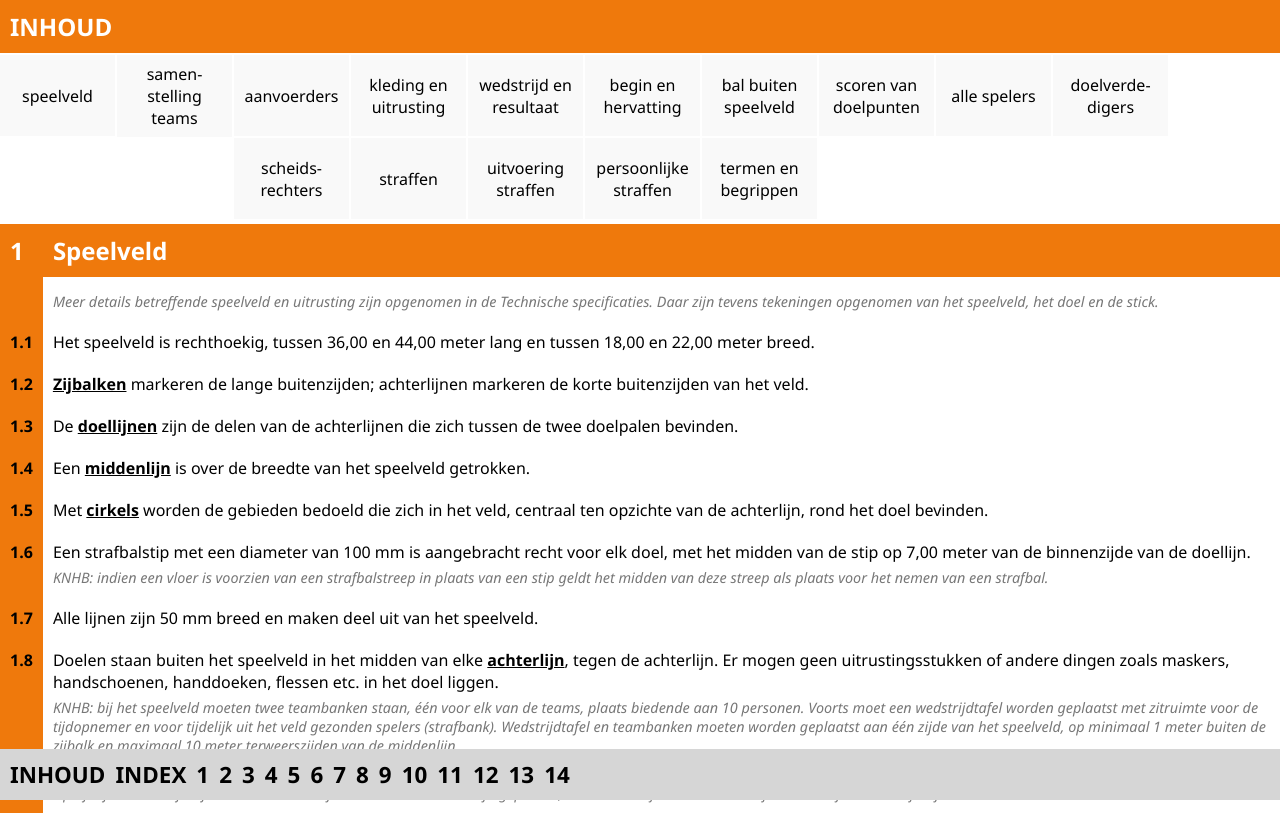
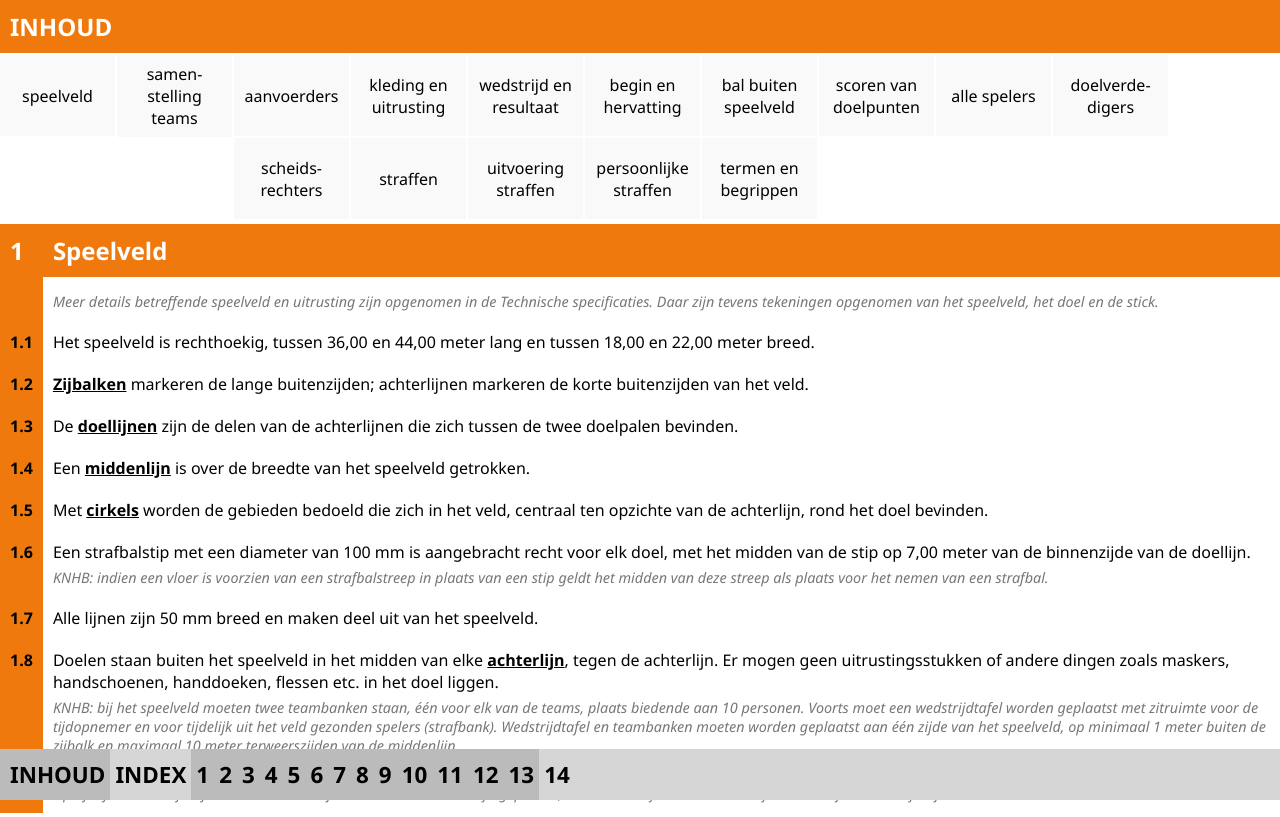
Before and after one commit to spelregels/zaalhockey, a plain HTML site: page index.html in a window 1280 px wide. Shown: the top 817 px of the page. Drawn offline with Linux system fonts and the light colour scheme.

Commit message:
menu highlight

```diff
--- a/index.html
+++ b/index.html
@@ -35,7 +35,7 @@ TR {
 	border-collapse	:collapse;
 }
 TD {
-	padding : 10px;
+	padding : 0px;
 	border : none;
 	border-collapse	:collapse;
 }
@@ -73,6 +73,9 @@ TABLE.spelregels {
 	font-weight : bold;
 	background-color : #EF790C;
 }
+.spelregels TD {
+	padding : 10px;
+}
 .opmerking {
 	font-style : italic;
 	font-size : 90%;
@@ -105,6 +108,9 @@ SPAN {
 }
 #menu A:hover {
 	background-color : black;
+}
+A.actief {
+	background-color : #BBBBBB;
 }
 
 /* STIJL VOOR WITRUIMTE TUSSEN HULPTABELLEN/INDEX ETC =================================== */
@@ -217,13 +223,56 @@ DIV.tegels DIV.index-onderwerp {
 	background-color : #EEEEEE;
 }
 </style>
+<script>
+// script om actieve link(s) uit menu mbv stijl als actief te markeren
+
+// bij scrollen markering instellen
+window.onscroll = function() {markeren();};
+
+// voor alle tabellen in de 'viewport' de link daar naartoe vanuit het menu, voorzien van stijl 'actief'
+function markeren() {
+  var x = document.getElementsByTagName("TABLE");
+  var i;
+  for (i = 0; i < x.length; i++) {
+    if (elementInViewport(x[i])) {
+		document.querySelectorAll('#menu a[href="#' + x[i].id + '"]')[0].classList.add('actief')  }
+	else {
+		document.querySelectorAll('#menu a[href="#' + x[i].id + '"]')[0].classList.remove('actief') }
+  }
+}
+
+// bepalen of element zichtbaar is in 'viewport'; de definitie van 'zichtbaar' wordt bepaald door de
+// condities op top en (top + height) aan het einde van de functie
+function elementInViewport(el) {
+  var top = el.offsetTop;
+  var left = el.offsetLeft;
+  var width = el.offsetWidth;
+  var height = el.offsetHeight;
+
+  while(el.offsetParent) {
+    el = el.offsetParent;
+    top += el.offsetTop;
+    left += el.offsetLeft;
+  }
+
+  return (
+    top <= window.pageYOffset+(window.innerHeight/2) &&
+    (top + height) > window.pageYOffset + 30
+  );
+}
+
+// als document geladen dan initieel actieve links markeren
+document.addEventListener('DOMContentLoaded', function() {
+   markeren();
+});
+</script>
 </head>
 
 <body>
 
 <table id="inhoud">
 <thead><tr><th>INHOUD</th></tr></thead>
-</table>
+<tr><td>
 <div class="tegels">
 <div><a href="#1">speelveld</a></div>
 <div><a href="#2">samen&shy;stelling teams</a></div>
@@ -241,6 +290,8 @@ DIV.tegels DIV.index-onderwerp {
 <div><a href="#14">persoon&shy;lijke straffen</a></div>
 <div><a href="#begrippenlijst">termen en begrip&shy;pen</a></div>
 </div>
+</td></tr>
+</table>
 
 <div class="rand"></div>
 
@@ -1007,7 +1058,7 @@ Eén van de spelers van een team die geen beschermende keeperuitrusting draagt,
 
 <table id="index">
 <thead><tr><th>INDEX</th></tr></thead>
-</table>
+<tr><td>
 <div class="tegels">
 <div class="index-onderwerp"><a>zaal specifiek</a></div>
 <div><a href="#9.12">liggend spelen</a></div>
@@ -1054,6 +1105,8 @@ Eén van de spelers van een team die geen beschermende keeperuitrusting draagt,
 <div><a href="#13.6">tijdens straf&shy;corner</a></div>
 <div><a href="#9.16">stick wisselen</a></div>
 </div>
+</td></tr>
+</table>
 
 <div class="witruimte"></div>
 
```
Also changed, not shown: 1 other file.
